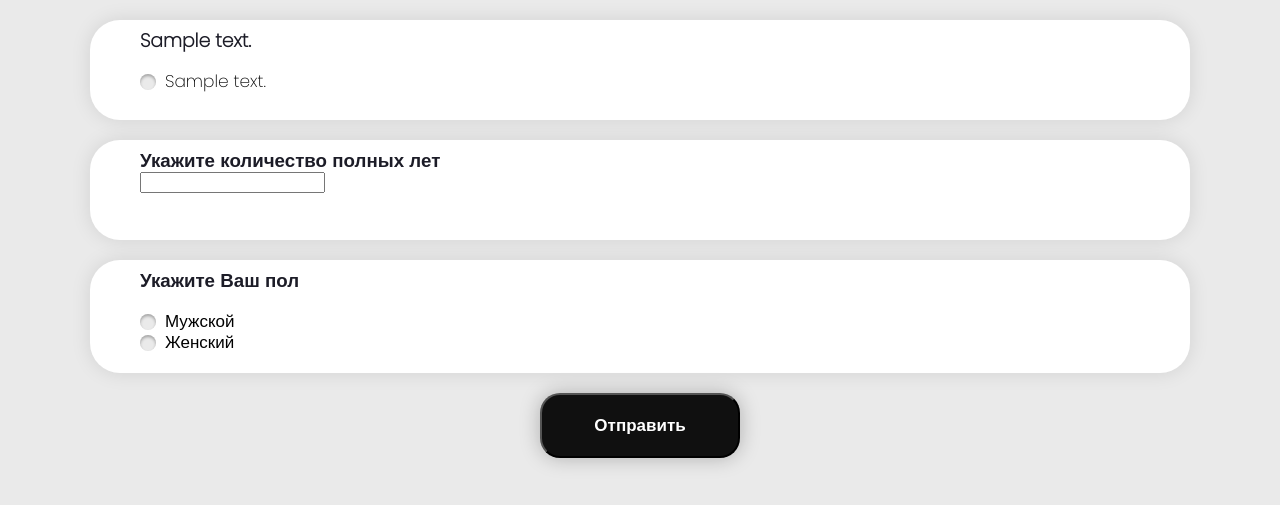
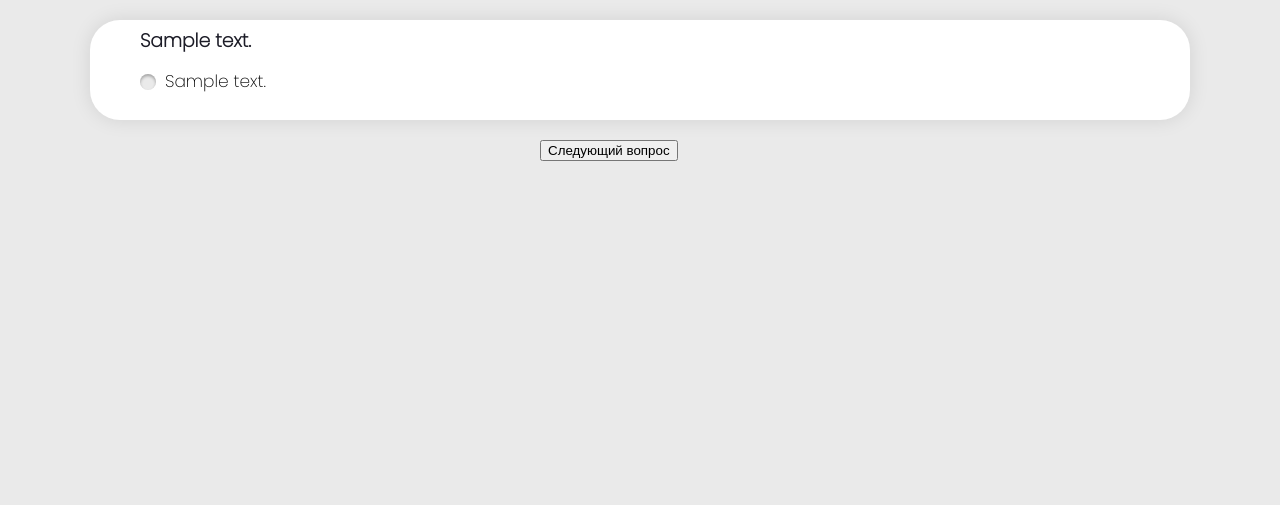
Before and after one commit to edmelnikov/sconv-django-project, a Django app: page /questionnaire in a window 1280 px wide. Shown: the top 505 px of the page. Run offline with Django 3.2, Linux system fonts and the light colour scheme; tables that the repository leaves empty hold one stand-in row (values such as "Sample post").

Commit message:
enabled the questionnaire to display one question at a time and refactored the code a bit

```diff
--- /dev/null
+++ b/quest_app/static/quest_app/js/script.js
@@ -0,0 +1,30 @@
+// before reading this code, note that I've never programmed on JavaScript
+// this code and the idea behind it are both fucking disgusting, but I don't really give a shit since I don't have enough time to make it any cleaner
+// good luck figuring it out :)
+
+document.getElementsByClassName("question 1")[0].style.display = 'block'; // show first question
+
+let global_q_counter = 1; // global question counter
+function show_next_q() {
+    max_q_number = 16; // maximum number of questions
+
+    // console.log(global_q_counter);
+
+    // TODO: show a warning message when none of the radio buttons are pressed
+
+    if (global_q_counter < max_q_number) {
+        let elements = document.getElementsByClassName("question " + global_q_counter.toString());
+        if (elements.length > 0) {
+            elements[0].style.display = 'none';  // hide current question
+        }
+        global_q_counter += 1;
+        elements = document.getElementsByClassName("question " + global_q_counter.toString());
+        if (elements.length > 0) {
+            elements[0].style.display = 'block';  // show next question
+            if (global_q_counter >= max_q_number) { // if we've reached the last question
+                document.getElementsByClassName("button-next-q")[0].style.display = 'none'; // we hide the "next question" button
+                document.getElementsByClassName("button-send")[0].style.display = 'block'; // and we show the "send" button
+            }
+        }
+    }
+}
--- a/quest_app/templates/quest_app/index.html
+++ b/quest_app/templates/quest_app/index.html
@@ -55,8 +55,6 @@
                 <div class='button-start-text'>Начать</div>
             </div>
         </a>
-
-
     </div>
 
 
--- a/quest_app/templates/quest_app/questionnaire.html
+++ b/quest_app/templates/quest_app/questionnaire.html
@@ -13,8 +13,6 @@
     <link rel="preconnect" href="https://fonts.googleapis.com">
     <link rel="preconnect" href="https://fonts.gstatic.com" crossorigin>
     <link href="https://fonts.googleapis.com/css2?family=Poppins:wght@200&display=swap" rel="stylesheet">
-
-
     <title>Анкета</title>
 </head>
 <body style="margin: 0">
@@ -24,7 +22,7 @@
                 {% csrf_token %}
                 {% if questions %}
                     {% for question in questions %}
-                    <div class='question'>
+                        <div class='question {{ question.number }}' style='display: none'>
                             <div class='question-title'>
                                 <h3>{{question.text}}</h3>
                             </div>
@@ -35,19 +33,18 @@
                                         <input id={{answer.id}} type="radio" name={{question.number}} value={{answer.number}}>
                                         <label for={{answer.id}}>{{answer.text}}</label> <br>
                                     </div>
-                                {% endif%}
+                                    {% endif %}
                                 {% endfor %}
                             </div>
                         </div>
                     {% endfor %}
-                    <div class='question'>
+                    <div class='question 15' style='display: none'>
                         <div class='question-title'>
                             <h3>Укажите количество полных лет</h3>
                             <input id="age" type="text" name="15">
                         </div>
-
                     </div>
-                    <div class='question'>
+                    <div class='question 16' style='display: none'>
                         <div class='question-title'>
                             <h3>Укажите Ваш пол</h3>
                         </div>
@@ -63,18 +60,20 @@
                         </div>
                     </div>
 
+                    <div class='container-button'>
+                        <button class='button-next-q' type="button" onclick="show_next_q()" id="clockButton" style='display: block'>Следующий вопрос</button>
+                        <button class='button-send' type="submit" style='display: none'>
+                            <input class='input-send' type="submit" value="Отправить">
+                        </button>
+                    </div>
                 {%else%}
                     <p>В базе данных нет вопросов</p>
                 {% endif %}
 
-                <div class='container-button'>
-                    <button class='button-send' type="submit">
-                        <input class='input-send' type="submit" value="Отправить">
-                    </button>
-                </div>
-
             </form>
         </div>
     </div>
+
+    <script src="{% static 'quest_app/js/script.js' %}"></script>
 </body>
 </html>
--- a/quest_app/urls.py
+++ b/quest_app/urls.py
@@ -2,7 +2,9 @@ from django.urls import path
 from . import views
 
 urlpatterns = [
-    path('', views.start_page),
-    path('questionnaire', views.index),
-    path('results', views.results)
+    path('', views.index, name="index"),
+    path('questionnaire', views.questionnaire, name="questionnaire"),
+    path('results', views.results, name="results"),
+    path('about', views.about, name="about"),
+    # path('<int:question_number>', views.get_question, name="question_by_number"),
 ]
--- a/quest_app/views.py
+++ b/quest_app/views.py
@@ -2,18 +2,17 @@ from tkinter.messagebox import QUESTION
 from django.shortcuts import render, HttpResponse
 from .models import Question, Answer, Trajectory
 from .ml_model.ml_model import dummy_model
-#import ml_model
+from django.http import Http404
+from django.shortcuts import get_object_or_404
 
-# Create your views here.
+# import ml_model
 
 
-def start_page(request):
+def index(request):
     return render(request, 'quest_app/index.html')
 
-def results(request):
-    return render(request, 'quest_app/trajectory_descr.html')
 
-def index(request):
+def questionnaire(request):
     answers = Answer.objects.all()
     questions = Question.objects.order_by('id')
 
@@ -24,6 +23,14 @@ def index(request):
         trajectory_num = dummy_model(user_answers)  # predict the trajectory
         trajectory = Trajectory.objects.get(number=trajectory_num)
 
-        return render(request, 'quest_app/trajectory_descr.html', {'trajectory': trajectory})  # and return the page with the predicted trajectory
+        #  return render(request, 'quest_app/trajectory_descr.html', {'trajectory': trajectory})  # and return the page with the predicted trajectory
     else:
         return render(request, 'quest_app/questionnaire.html', {'questions': questions, 'answers': answers})
+
+
+def results(request):
+    return render(request, 'quest_app/trajectory_descr.html')
+
+
+def about(request):
+    return render(request, 'quest_app/about.html')
```
Lines whose indentation alone changed are shown as unchanged.
